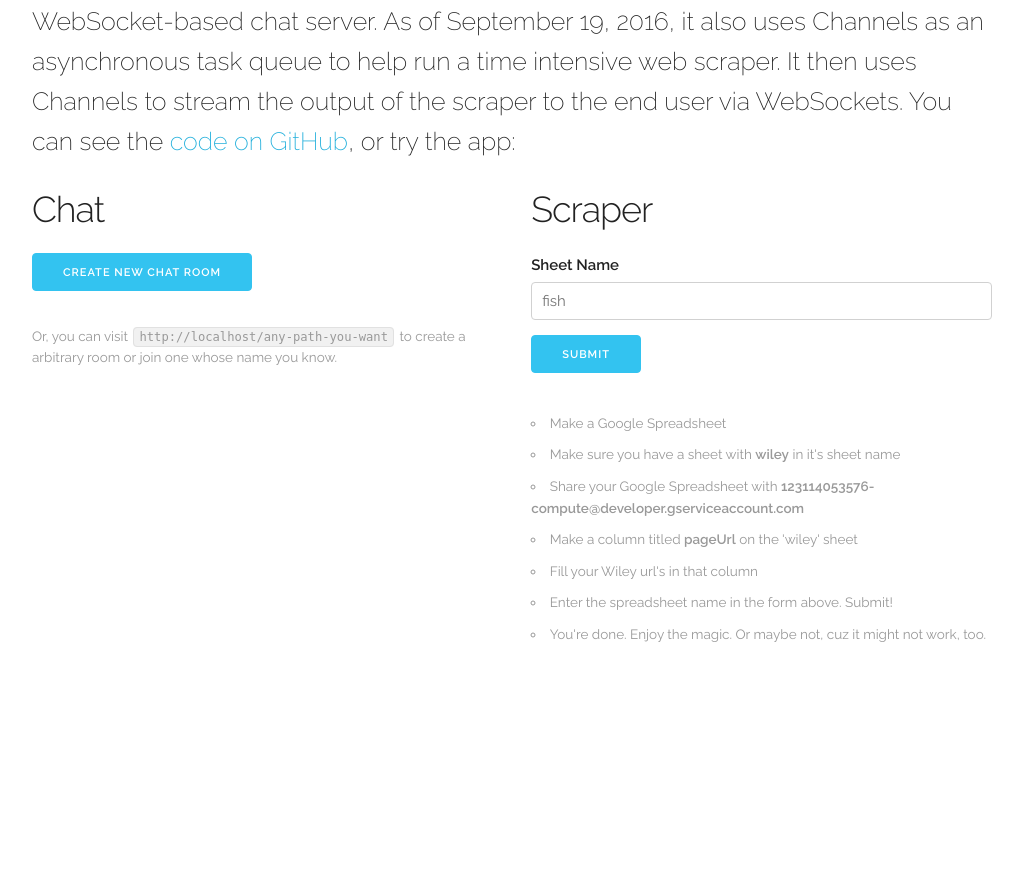
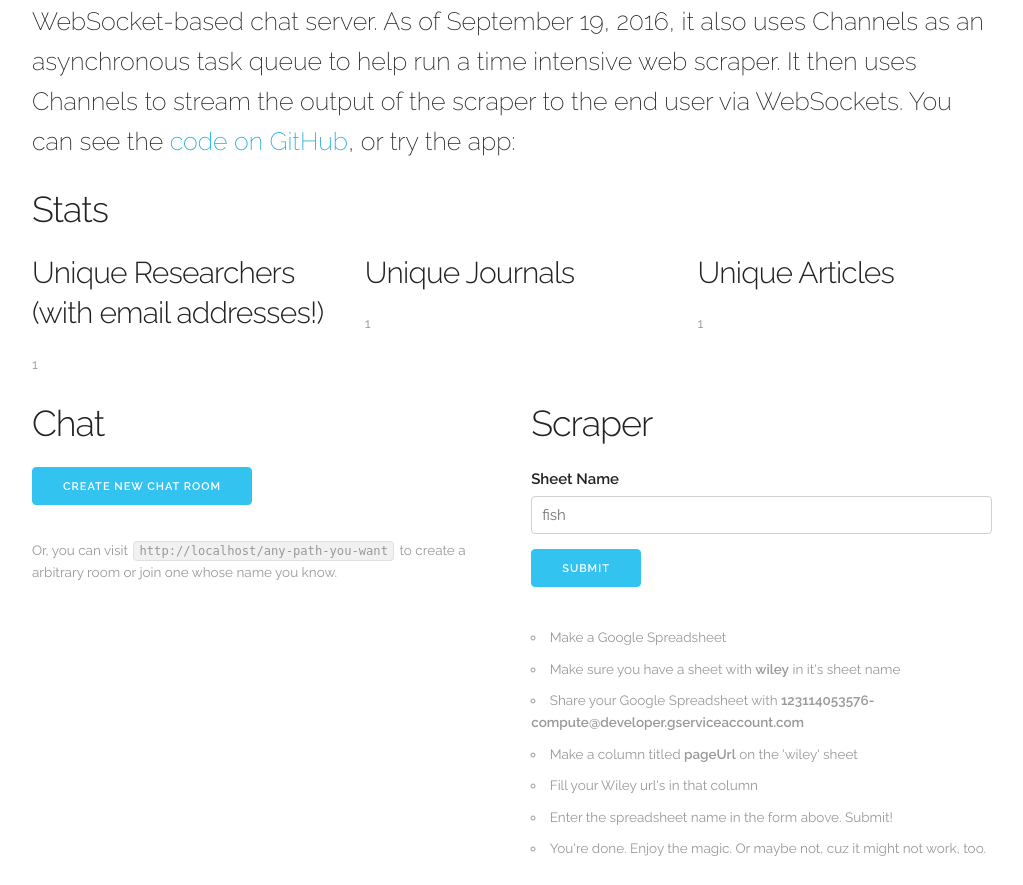
Before and after one commit to jeffthemaximum/xshovel, a Django app: page / in a window 1280 px wide. Shown: the part 198-1083 px from the top of the page, without its empty margins (128-1151 px from the left). Before the commit the page ends 840 px from the top, so only its background shows below. Run offline with Django 3.2, Linux system fonts and the light colour scheme; tables that the repository leaves empty hold one stand-in row (values such as "Sample post").

Commit message:
hackily displays stats on landing page

```diff
--- a/chats/templates/chat/about.html
+++ b/chats/templates/chat/about.html
@@ -10,6 +10,31 @@
     You can see the <a href="https://github.com/jeffthemaximum/xshovel">
     code on GitHub</a>, or try the app:
   </p>
+  <div class="row">
+    <div class="twelve columns">
+      <h3>Stats</h3>
+      <div class="row">
+        <div class="four columns">
+          <h4>Unique Researchers (with email addresses!)</h4>
+          <p class="quiet">
+            {{ author_count }}
+          </p>
+        </div>
+        <div class="four columns">
+          <h4>Unique Journals</h4>
+          <p class="quiet">
+            {{ journal_count }}
+          </p>
+        </div>
+        <div class="four columns">
+          <h4>Unique Articles</h4>
+          <p class="quiet">
+            {{ article_count }}
+          </p>
+        </div>
+      </div>
+    </div>
+  </div>
   <div class="row">
     <div class="six columns">
       <h3>Chat</h3>
--- a/chats/views.py
+++ b/chats/views.py
@@ -3,13 +3,22 @@ import string
 from django.db import transaction
 from django.shortcuts import render, redirect
 from scraper.forms import sheetNameForm
+from scraper.models import Journal, Author, Article
 import haikunator
 from .models import Room
 import pudb
 
 def about(request):
     form = sheetNameForm()
-    return render(request, "chat/about.html", {'form': form})
+    article_count = Article.objects.count()
+    author_count = Author.objects.count()
+    journal_count = Journal.objects.count()
+    return render(request, "chat/about.html", {
+        'form': form,
+        'author_count': author_count,
+        'article_count': article_count,
+        'journal_count': journal_count
+        })
 
 def new_room(request):
     """
```
